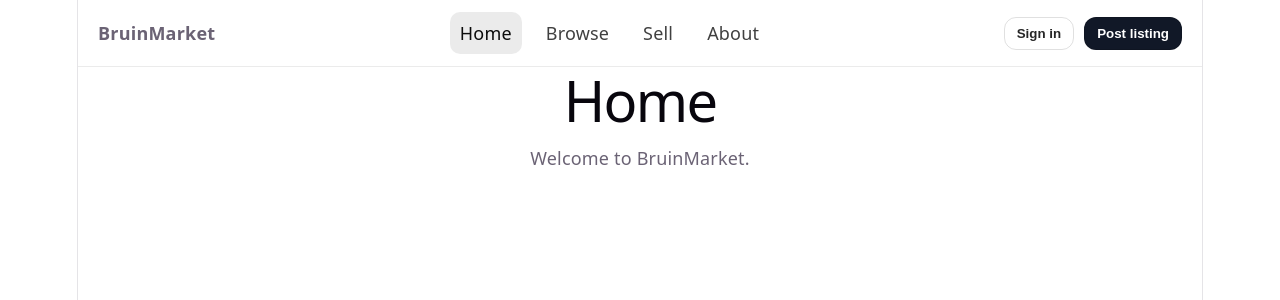
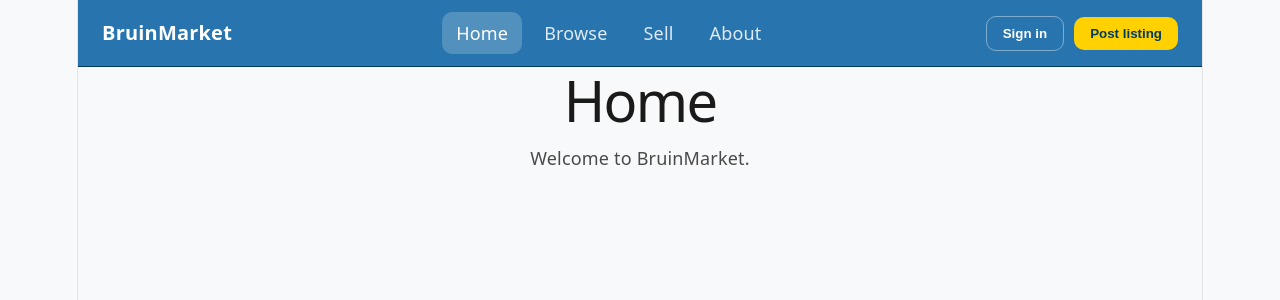
Before and after one commit to sharonxiong/ACM-W-BruinMarket-Temp, a React (Vite) app in the folder my-react-app/: page / in a window 1280 px wide. Shown: the top 300 px of the page. Built offline with nearby package versions, Linux system fonts and the light colour scheme.

Commit message:
Changed the overall CSS

```diff
--- a/my-react-app/src/components/Header.css
+++ b/my-react-app/src/components/Header.css
@@ -8,40 +8,42 @@
   justify-content: space-between;
   gap: 16px;
 
-  padding: 12px 20px;
-  background: rgba(255, 255, 255, 0.85);
-  backdrop-filter: blur(10px);
-  border-bottom: 1px solid rgba(0, 0, 0, 0.08);
+  padding: 12px 24px;
+  background: var(--ucla-blue);
+  border-bottom: 1px solid var(--ucla-blue-dark);
 }
 
 .navbar__brand {
   font-weight: 700;
+  font-size: 20px;
   text-decoration: none;
-  color: inherit;
+  color: white;
   letter-spacing: 0.2px;
 }
 
 .navbar__links {
   display: flex;
   align-items: center;
-  gap: 14px;
+  gap: 8px;
 }
 
 .navbar__link {
   text-decoration: none;
-  color: rgba(0, 0, 0, 0.75);
-  padding: 8px 10px;
+  color: rgba(255, 255, 255, 0.85);
+  padding: 8px 14px;
   border-radius: 10px;
+  font-weight: 500;
+  transition: background 0.2s, color 0.2s;
 }
 
 .navbar__link:hover {
-  background: rgba(0, 0, 0, 0.06);
-  color: rgba(0, 0, 0, 0.9);
+  background: rgba(255, 255, 255, 0.15);
+  color: white;
 }
 
 .navbar__link--active {
-  background: rgba(0, 0, 0, 0.08);
-  color: rgba(0, 0, 0, 0.95);
+  background: rgba(255, 255, 255, 0.2);
+  color: white;
 }
 
 .navbar__actions {
@@ -51,22 +53,29 @@
 }
 
 .navbar__button {
-  border: 1px solid rgba(0, 0, 0, 0.12);
-  background: #111827;
-  color: white;
-  padding: 8px 12px;
-  border-radius: 12px;
-  font-weight: 600;
+  border: none;
+  background: var(--ucla-gold);
+  color: var(--ucla-blue-dark);
+  padding: 9px 16px;
+  border-radius: 10px;
+  font-weight: 700;
   cursor: pointer;
+  transition: background 0.2s;
 }
 
 .navbar__button--ghost {
   background: transparent;
-  color: rgba(0, 0, 0, 0.85);
+  color: white;
+  border: 1px solid rgba(255, 255, 255, 0.4);
 }
 
 .navbar__button:hover {
-  filter: brightness(1.05);
+  background: var(--ucla-gold-dark);
+}
+
+.navbar__button--ghost:hover {
+  background: rgba(255, 255, 255, 0.15);
+  color: white;
 }
 
 @media (max-width: 720px) {
--- a/my-react-app/src/index.css
+++ b/my-react-app/src/index.css
@@ -1,12 +1,19 @@
 :root {
-  --text: #6b6375;
-  --text-h: #08060d;
-  --bg: #fff;
+  /* UCLA Brand Colors */
+  --ucla-blue: #2774AE;
+  --ucla-blue-dark: #003B5C;
+  --ucla-gold: #FFD100;
+  --ucla-gold-dark: #FFB81C;
+
+  /* Page colors */
+  --text: #4a4a4a;
+  --text-h: #1a1a1a;
+  --bg: #F8F9FA;
   --border: #e5e4e7;
   --code-bg: #f4f3ec;
-  --accent: #aa3bff;
-  --accent-bg: rgba(170, 59, 255, 0.1);
-  --accent-border: rgba(170, 59, 255, 0.5);
+  --accent: var(--ucla-blue);
+  --accent-bg: rgba(39, 116, 174, 0.1);
+  --accent-border: rgba(39, 116, 174, 0.5);
   --social-bg: rgba(244, 243, 236, 0.5);
   --shadow:
     rgba(0, 0, 0, 0.1) 0 10px 15px -3px, rgba(0, 0, 0, 0.05) 0 4px 6px -2px;
@@ -17,7 +24,7 @@
 
   font: 18px/145% var(--sans);
   letter-spacing: 0.18px;
-  color-scheme: light dark;
+  color-scheme: light;
   color: var(--text);
   background: var(--bg);
   font-synthesis: none;
@@ -27,26 +34,6 @@
 
   @media (max-width: 1024px) {
     font-size: 16px;
-  }
-}
-
-@media (prefers-color-scheme: dark) {
-  :root {
-    --text: #9ca3af;
-    --text-h: #f3f4f6;
-    --bg: #16171d;
-    --border: #2e303a;
-    --code-bg: #1f2028;
-    --accent: #c084fc;
-    --accent-bg: rgba(192, 132, 252, 0.15);
-    --accent-border: rgba(192, 132, 252, 0.5);
-    --social-bg: rgba(47, 48, 58, 0.5);
-    --shadow:
-      rgba(0, 0, 0, 0.4) 0 10px 15px -3px, rgba(0, 0, 0, 0.25) 0 4px 6px -2px;
-  }
-
-  #social .button-icon {
-    filter: invert(1) brightness(2);
   }
 }
 
```
